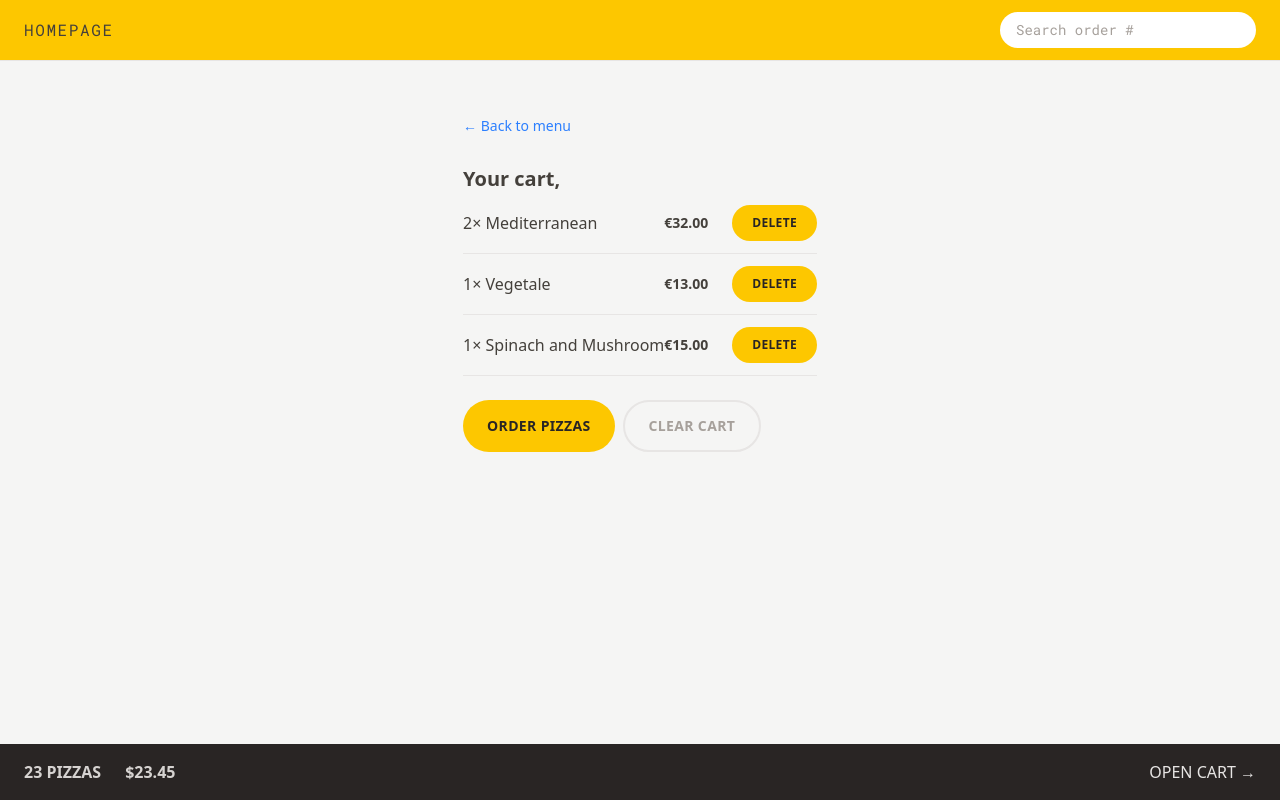
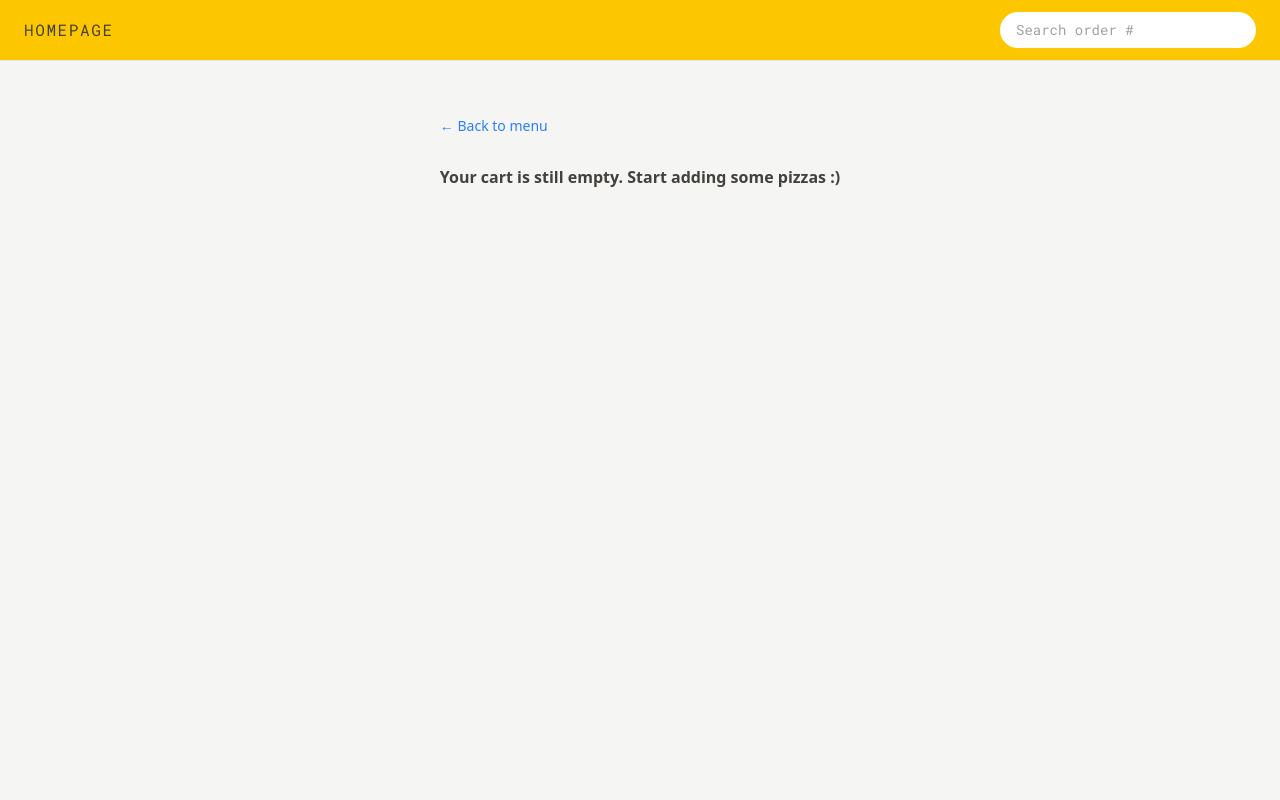
Before and after one commit to HelenaIsh/fast-pizza, a React (Vite) app: page /cart in a window 1280 px wide. Built offline with nearby package versions, Linux system fonts and the light colour scheme.

Commit message:
feat: add some cart logic

```diff
--- a/src/features/cart/Cart.tsx
+++ b/src/features/cart/Cart.tsx
@@ -1,37 +1,19 @@
-import { Link } from 'react-router-dom';
 import LinkButton from '../../ui/LinkButton';
 import Button from '../../ui/Button';
 import CartItem from './CartItem';
-import { useSelector } from 'react-redux';
+import { useDispatch, useSelector } from 'react-redux';
 import type { RootState } from '../../store';
-
-const fakeCart = [
-  {
-    pizzaId: 12,
-    name: 'Mediterranean',
-    quantity: 2,
-    unitPrice: 16,
-    totalPrice: 32,
-  },
-  {
-    pizzaId: 6,
-    name: 'Vegetale',
-    quantity: 1,
-    unitPrice: 13,
-    totalPrice: 13,
-  },
-  {
-    pizzaId: 11,
-    name: 'Spinach and Mushroom',
-    quantity: 1,
-    unitPrice: 15,
-    totalPrice: 15,
-  },
-];
+import { clearCart, getCart } from './cartSlice';
+import EmptyCart from './EmptyCart';
 
 function Cart() {
-  const cart = fakeCart;
+  const cart = useSelector(getCart);
   const username = useSelector((state: RootState) => state.user.username);
+  const dispatch = useDispatch();
+
+  if (!cart.length) {
+    return <EmptyCart />;
+  }
 
   return (
     <div className="px-4 py-3">
@@ -45,7 +27,14 @@ function Cart() {
       </ul>
       <div className="mt-6 space-x-2">
         <Button to="/order/new">Order pizzas</Button>
-        <Button size="secondary">Clear cart</Button>
+        <Button
+          size="secondary"
+          onClick={() => {
+            dispatch(clearCart());
+          }}
+        >
+          Clear cart
+        </Button>
       </div>
     </div>
   );
--- a/src/features/cart/CartItem.tsx
+++ b/src/features/cart/CartItem.tsx
@@ -1,9 +1,9 @@
 import type { CartType } from '../../types';
-import Button from '../../ui/Button';
 import { formatCurrency } from '../../utils/helpers';
+import DeleteItem from './DeleteItem';
 
 function CartItem({ item }: { item: CartType }) {
-  const { name, quantity, totalPrice } = item;
+  const { pizzaId, name, quantity, totalPrice } = item;
 
   return (
     <li className="py-3 sm:flex sm:items-center sm:justify-between">
@@ -12,7 +12,7 @@ function CartItem({ item }: { item: CartType }) {
       </p>
       <div className="flex items-center justify-between sm:gap-6">
         <p className="text-sm font-bold">{formatCurrency(totalPrice)}</p>
-        <Button size="small">Delete</Button>
+        <DeleteItem pizzaId={pizzaId} />
       </div>
     </li>
   );
--- a/src/features/cart/CartOverview.tsx
+++ b/src/features/cart/CartOverview.tsx
@@ -1,11 +1,19 @@
+import { useSelector } from 'react-redux';
 import { Link } from 'react-router-dom';
+import { getTotalCartPrice, getTotalCartQuantity } from './cartSlice';
+import { formatCurrency } from '../../utils/helpers';
 
 function CartOverview() {
+  const totalQuantity = useSelector(getTotalCartQuantity);
+  const totalPrice = useSelector(getTotalCartPrice);
+
+  if (!totalQuantity) return null;
+
   return (
-    <div className="flex items-center justify-between bg-stone-800 p-4 px-4 py-4 text-sm text-stone-200 uppercase sm:px-6 md:text-base">
+    <div className="sticky bottom-0 flex items-center justify-between bg-stone-800 p-4 px-4 py-4 text-sm text-stone-200 uppercase sm:px-6 md:text-base">
       <p className="space-x-4 font-semibold text-stone-300 sm:space-x-6">
-        <span>23 pizzas</span>
-        <span>$23.45</span>
+        <span>{totalQuantity} pizzas</span>
+        <span>{formatCurrency(totalPrice)}</span>
       </p>
       <Link to="/cart">Open cart &rarr;</Link>
     </div>
--- /dev/null
+++ b/src/features/cart/DeleteItem.tsx
@@ -0,0 +1,12 @@
+import { useDispatch } from 'react-redux';
+import Button from '../../ui/Button';
+import { deleteItem } from './cartSlice';
+
+export default function DeleteItem({ pizzaId }: { pizzaId: string }) {
+  const dispatch = useDispatch();
+  return (
+    <Button size="small" onClick={() => dispatch(deleteItem(pizzaId))}>
+      Delete
+    </Button>
+  );
+}
--- a/src/features/cart/EmptyCart.tsx
+++ b/src/features/cart/EmptyCart.tsx
@@ -1,11 +1,13 @@
-import { Link } from 'react-router-dom';
+import LinkButton from '../../ui/LinkButton';
 
 function EmptyCart() {
   return (
-    <div>
-      <Link to="/menu">&larr; Back to menu</Link>
+    <div className="px-4 py-3">
+      <LinkButton to="/menu">&larr; Back to menu</LinkButton>
 
-      <p>Your cart is still empty. Start adding some pizzas :)</p>
+      <p className="mt-7 font-semibold">
+        Your cart is still empty. Start adding some pizzas :)
+      </p>
     </div>
   );
 }
--- a/src/features/cart/cartSlice.ts
+++ b/src/features/cart/cartSlice.ts
@@ -1,23 +1,16 @@
 import { createSlice } from '@reduxjs/toolkit';
 import type { CartType } from '../../types';
+import type { RootState } from '../../store';
 
 const initialState: { cart: CartType[] } = {
-  cart: [
-    {
-      pizzaId: 12,
-      name: 'Medditerrenian',
-      quantity: 2,
-      unitPrice: 16,
-      totalPrice: 32,
-    },
-  ],
+  cart: [],
 };
 
 const cartSlice = createSlice({
   name: 'cart',
   initialState,
   reducers: {
-    addItem(state, action: {type: string, payload: CartType}) {
+    addItem(state, action: { type: string; payload: CartType }) {
       state.cart.push(action.payload);
     },
     deleteItem(state, action) {
@@ -52,3 +45,21 @@ export const {
 } = cartSlice.actions;
 
 export default cartSlice.reducer;
+
+export const getTotalCartQuantity = (store: RootState) => {
+  return store.cart.cart.reduce((acc, item) => acc + item.quantity, 0);
+};
+
+export const getTotalCartPrice = (store: RootState) => {
+  return store.cart.cart.reduce((acc, item) => acc + item.totalPrice, 0);
+};
+
+export const getCart = (store: RootState) => {
+  console.log(store.cart.cart);
+
+  return store.cart.cart;
+};
+
+export const getPizzaQuantityById = (id: string) => (store: RootState) => {
+  return store.cart.cart.find((item) => item.pizzaId === id)?.quantity ?? 0;
+};
--- a/src/features/menu/MenuItem.tsx
+++ b/src/features/menu/MenuItem.tsx
@@ -1,12 +1,14 @@
-import { useDispatch } from 'react-redux';
+import { useDispatch, useSelector } from 'react-redux';
 import type { PizzaType } from '../../types';
 import Button from '../../ui/Button';
 import { formatCurrency } from '../../utils/helpers';
-import { addItem } from '../cart/cartSlice';
+import { addItem, getPizzaQuantityById } from '../cart/cartSlice';
+import DeleteItem from '../cart/DeleteItem';
 
 function MenuItem({ pizza }: { pizza: PizzaType }) {
   const { id, name, unitPrice, ingredients, soldOut, imageUrl } = pizza;
   const dispatch = useDispatch();
+  const currentQuantity = useSelector(getPizzaQuantityById(id));
 
   const handleAddToCart = () => {
     const newItem = {
@@ -14,10 +16,10 @@ function MenuItem({ pizza }: { pizza: PizzaType }) {
       name,
       quantity: 1,
       unitPrice,
-      totalPrice: unitPrice
-    }
-      dispatch(addItem(newItem));
-  }
+      totalPrice: unitPrice,
+    };
+    dispatch(addItem(newItem));
+  };
 
   return (
     <li className="flex gap-4 py-2">
@@ -39,7 +41,12 @@ function MenuItem({ pizza }: { pizza: PizzaType }) {
               Sold out
             </p>
           )}
-          {!soldOut && <Button size="small" onClick={handleAddToCart}>Add to cart</Button>}
+          {currentQuantity > 0 && <DeleteItem pizzaId={pizza.id} />}
+          {!soldOut && currentQuantity === 0 && (
+            <Button size="small" onClick={handleAddToCart}>
+              Add to cart
+            </Button>
+          )}
         </div>
       </div>
     </li>
--- a/src/types.ts
+++ b/src/types.ts
@@ -10,7 +10,7 @@ export interface OrderType {
 }
 
 export interface CartType {
-  pizzaId: number;
+  pizzaId: string;
   name: string;
   quantity: number;
   unitPrice: number;
@@ -18,7 +18,7 @@ export interface CartType {
 }
 
 export interface PizzaType {
-  id: number;
+  id: string;
   name: string;
   unitPrice: number;
   ingredients: string[];
```
